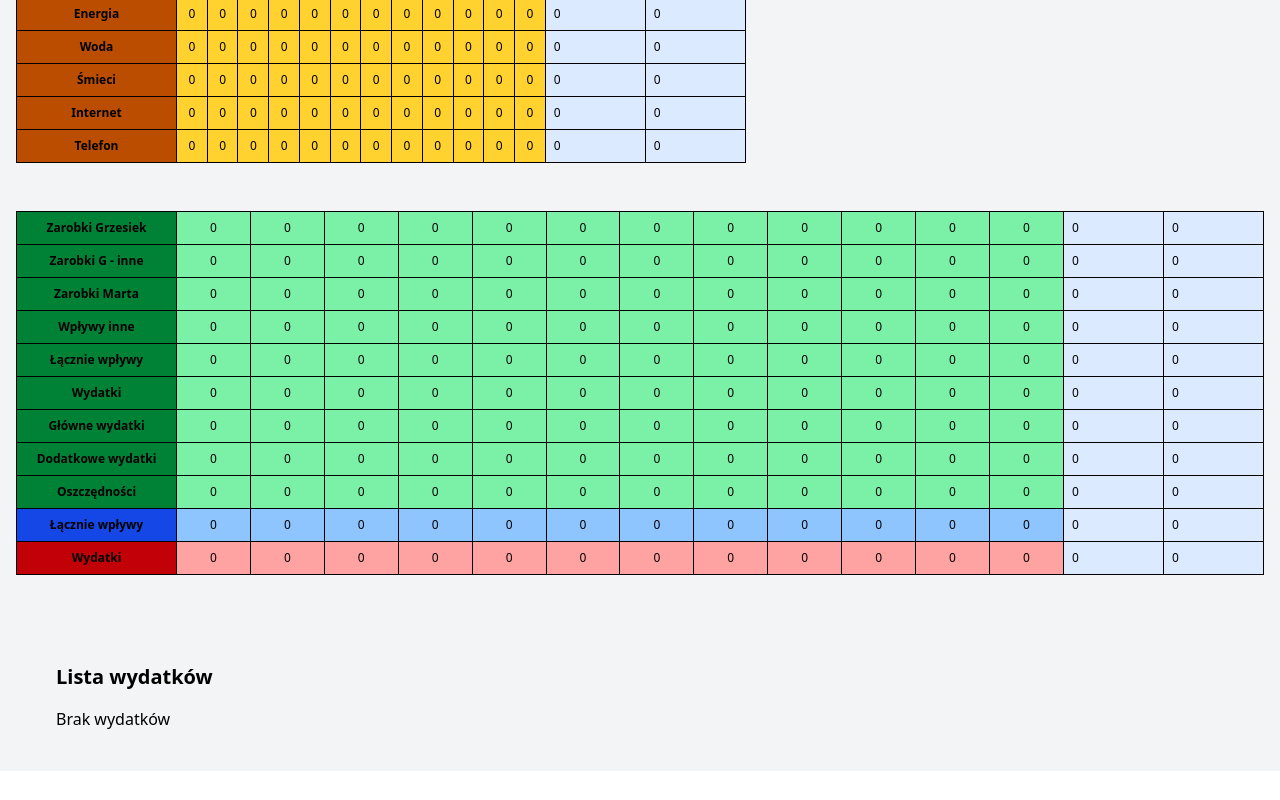
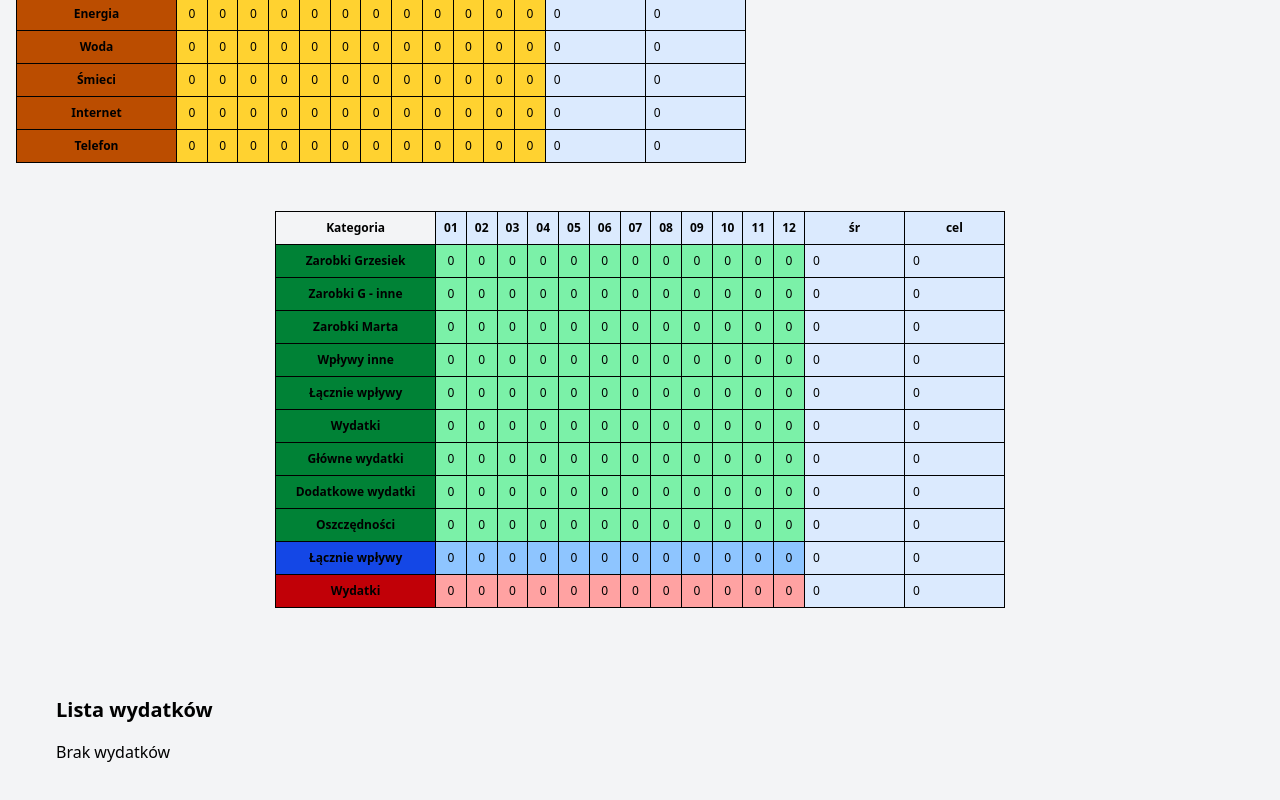
Before and after one commit to oleksaGrzegorz/budget-app, a React (Vite) app: page / in a window 1280 px wide. Shown: the part 1046-1846 px from the top of the page. Built offline with nearby package versions, Linux system fonts and the light colour scheme.

Commit message:
feat: add table header to BudgetSummaryTable

```diff
--- a/src/components/BudgetSummaryTable/BudgetSummaryTable.tsx
+++ b/src/components/BudgetSummaryTable/BudgetSummaryTable.tsx
@@ -17,7 +17,19 @@ export const BudgetSummaryTable = ({
     Object.values(incomes).reduce((sum, cat) => sum + (cat[month] || 0), 0);
 
   return (
-    <table className="text-xs border border-black border-collapse w-full">
+    <table className="text-xs border border-black border-collapse mx-auto">
+        <thead>
+    <tr>
+      <th className="w-40 border border-black">Kategoria</th>
+      {months.map((month) => (
+        <th key={month} className="p-2 border border-black bg-blue-100">
+          {month}
+        </th>
+      ))}
+      <th className="p-2 border border-black bg-blue-100">śr</th>
+      <th className="p-2 border border-black bg-blue-100">cel</th>
+    </tr>
+  </thead>
       <tbody>
         {incomeCategories.map((category) => (
           <tr key={category}>
```
